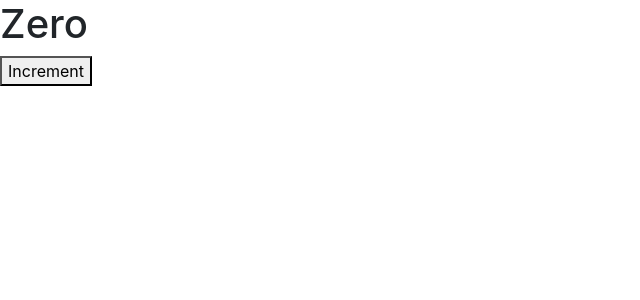
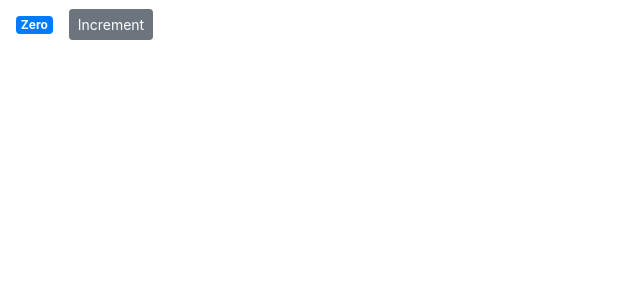
Before and after one commit to M-Moein-M/Basic-React-Coutner-App, a React (Create React App) app: page / in a window 1280 px wide. Shown: the top 300 px of the page, without its empty margins (0-640 px from the left). Built offline with nearby package versions, Linux system fonts and the light colour scheme.

Commit message:
chore: add getBadgeClasses

```diff
--- a/src/components/counterComponent.jsx
+++ b/src/components/counterComponent.jsx
@@ -1,16 +1,22 @@
 import React, { Component } from 'react';
 
 class Counter extends Component {
-  state = {count : 0}
+  state = {
+    count : 0
+  }
 
   render() {
-
     return (
       <React.Fragment>
-        <h1>{this.formatCount()}</h1>
-        <button>Increment</button>
+        <span className={this.getBadgeClasses()}>{this.formatCount()}</span>
+        <button className="btn btn-secondary btn-sm">Increment</button>
       </React.Fragment>
       );
+  }
+
+  getBadgeClasses(){
+    const {count} = this.state;
+    return count === 0 ? 'badge badge-primary m-3' : 'badge badge-warning m-3'
   }
 
   formatCount(){
```
